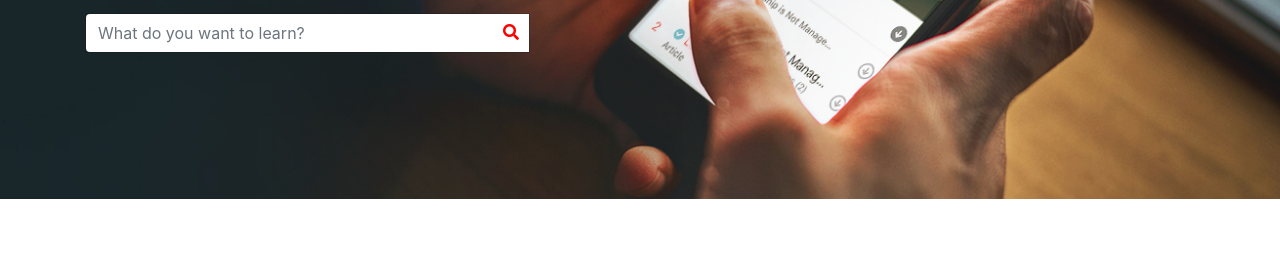
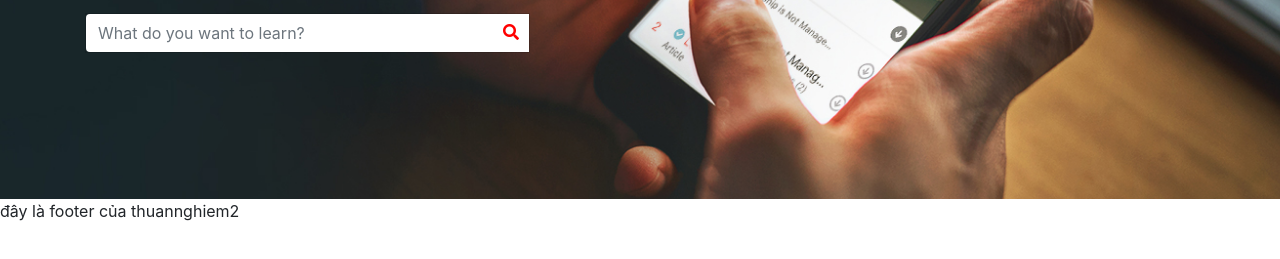
Before and after one commit to thuannghiem/fe57_udemy, a plain HTML site: page index.html in a window 1280 px wide. Shown: the part 393-652 px from the top of the page. Drawn offline with nearby package versions, Linux system fonts and the light colour scheme.

Commit message:
implement footer thuannghiem2

```diff
--- a/index.html
+++ b/index.html
@@ -111,6 +111,10 @@
       </div>
     </section>
 
+    <footer>
+      đây là footer của thuannghiem2
+    </footer>
+
     <!-- Optional JavaScript -->
     <!-- jQuery first, then Popper.js, then Bootstrap JS -->
     <script
```
